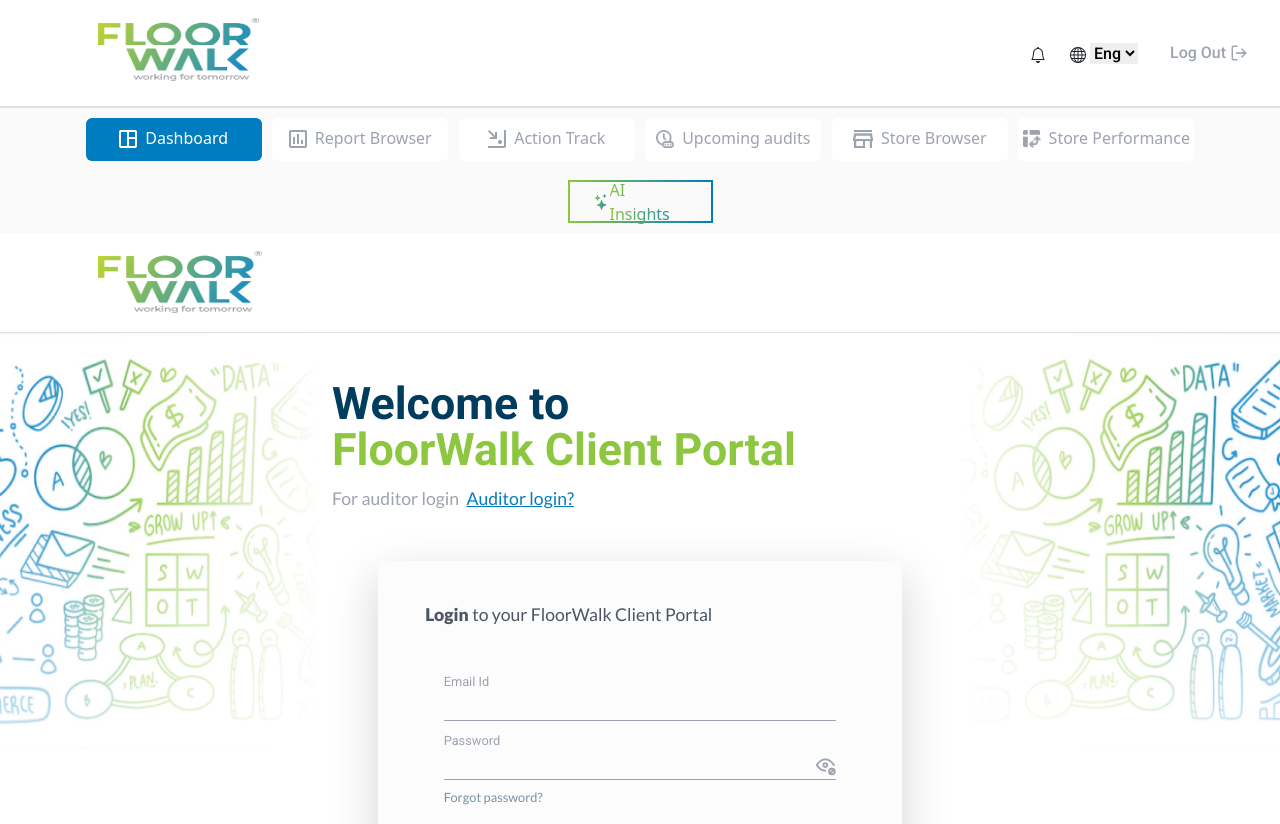
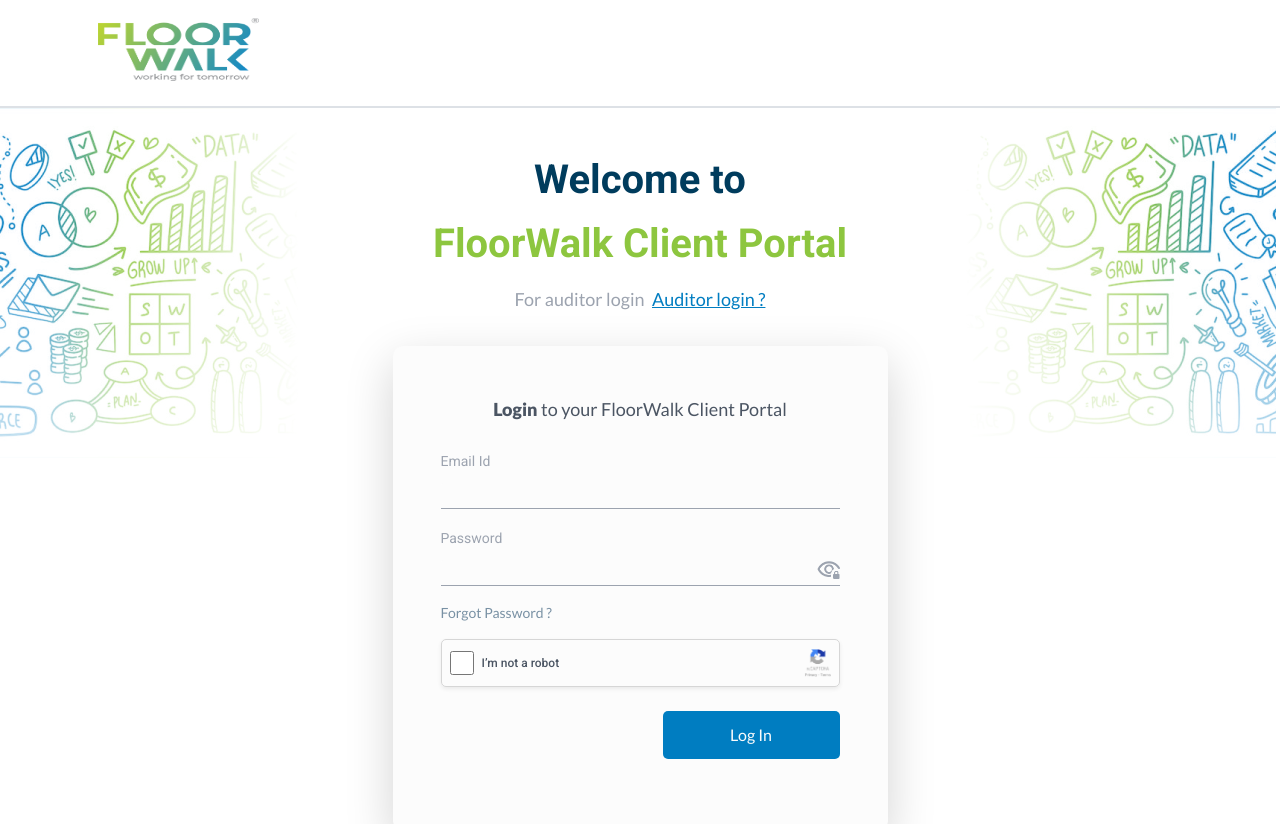
Before and after one commit to yashshshsh/clientPortal_FW, a React (Create React App) app: page / in a window 1280 px wide. Shown: the top 824 px of the page. Built offline with nearby package versions, Linux system fonts and the light colour scheme; what chartjs-plugin-datalabels would draw is missing.

Commit message:
login added

```diff
--- a/src/App.js
+++ b/src/App.js
@@ -2,42 +2,46 @@
 import 'bootstrap-icons/font/bootstrap-icons.css';
 import 'bootstrap/dist/js/bootstrap.bundle.min.js';
 import 'bootstrap/dist/css/bootstrap.min.css';
-import Navbar from './Components/Navbar'
-import Dashboard from './Components/Dashboard'
-import ReportBrowser from './Components/ReportBrowser'
-import AuditReport from './Components/AuditReport'
-import ActionTrack from './Components/ActionTrack'
+import Navbar from './Components/Navbar';
+import Dashboard from './Components/Dashboard';
+import ReportBrowser from './Components/ReportBrowser';
+import AuditReport from './Components/AuditReport';
+import ActionTrack from './Components/ActionTrack';
 import UpAudits from './Components/UpAudits';
 import StoreBrowserIn from './Components/StoreBrowserIn';
 import StoreBrowser from './Components/StoreBrowser';
-import StorePerformance from './Components/StorePerf'
-import Login from './Components/Login'
-
-import AI from './Components/AI'
-import {
-  BrowserRouter as Router,
-  Routes,
-  Route,
-} from "react-router-dom";
+import StorePerformance from './Components/StorePerf';
+import Login from './Components/Login';
+import AI from './Components/AI';
+import { BrowserRouter as Router, Routes, Route, useLocation } from "react-router-dom";
 
 function App() {
   return (
+    <Router>
+      <AppWithRouter />
+    </Router>
+  );
+}
+
+function AppWithRouter() {
+  const location = useLocation();
+  const isNavbarVisible = location.pathname !== "/";
+
+  return (
     <>
-      <Router>
-        <Navbar />
-        <Routes>
-          <Route exact path='/' element={<Login/>}></Route>
-          <Route exact path='/dashboard' element={<Dashboard />}></Route>
-          <Route exact path='/reportBrowser' element={<ReportBrowser />}></Route>
-          <Route exact path='/auditReport' element={<AuditReport />}></Route>
-          <Route exact path='/actionTrack' element={<ActionTrack />}></Route>
-          <Route exact path='/upAudits' element={<UpAudits />}></Route>
-          <Route exact path='/storeBrowser' element={<StoreBrowser/>}></Route>
-          <Route exact path='/storeBrowserInsights' element={<StoreBrowserIn/>}></Route>
-          <Route exact path='/storePerformance' element={<StorePerformance />}></Route>
-          <Route exact path='/AI' element={<AI />}></Route>
-        </Routes>
-      </Router>
+      {isNavbarVisible && <Navbar />}
+      <Routes>
+        <Route exact path='/' element={<Login />} />
+        <Route exact path="/dashboard" element={<Dashboard />} />
+        <Route exact path="/reportBrowser" element={<ReportBrowser />} />
+        <Route exact path="/auditReport" element={<AuditReport />} />
+        <Route exact path="/actionTrack" element={<ActionTrack />} />
+        <Route exact path="/upAudits" element={<UpAudits />} />
+        <Route exact path="/storeBrowser" element={<StoreBrowser />} />
+        <Route exact path="/storeBrowserInsights" element={<StoreBrowserIn />} />
+        <Route exact path="/storePerformance" element={<StorePerformance />} />
+        <Route exact path="/AI" element={<AI />} />
+      </Routes>
     </>
   );
 }
--- /dev/null
+++ b/src/CSS/Login.css
@@ -0,0 +1,175 @@
+@import url('https://fonts.googleapis.com/css2?family=Roboto:ital,wght@0,100;0,300;0,400;0,500;0,700;0,900;1,100;1,300;1,400;1,500;1,700;1,900&display=swap');
+
+/* font-family: "Roboto", sans-serif; */
+
+@import url('https://fonts.googleapis.com/css2?family=Lato:ital,wght@0,100;0,300;0,400;0,700;0,900;1,100;1,300;1,400;1,700;1,900&family=Roboto:ital,wght@0,100;0,300;0,400;0,500;0,700;0,900;1,100;1,300;1,400;1,500;1,700;1,900&display=swap');
+
+/* font-family: "Lato", sans-serif; */
+
+@import url('https://fonts.googleapis.com/css2?family=DM+Sans:ital,opsz,wght@0,9..40,100..1000;1,9..40,100..1000&family=Lato:ital,wght@0,100;0,300;0,400;0,700;0,900;1,100;1,300;1,400;1,700;1,900&family=Roboto:ital,wght@0,100;0,300;0,400;0,500;0,700;0,900;1,100;1,300;1,400;1,500;1,700;1,900&display=swap');
+
+/* font-family: "DM Sans", sans-serif; */
+
+@media (max-width: 495px) {
+    .collNav {
+        width: 100%;
+        display: flex;
+        justify-content: center;
+    }
+}
+
+.navb {
+    padding: 0 4.7rem;
+    background-color: #FAFAFA;
+}
+
+.header {
+    border-bottom: 2px solid #DDE1E6;
+}
+
+.logo {
+    margin-left: 6vw;
+    height: 90px;
+    width: 180px;
+    padding: 0.6rem;
+}
+
+.logo img {
+    height: 90%;
+    width: 100%;
+}
+
+.rightImg{
+    padding: 0 !important;
+}
+
+.main{
+    background-color: white !important;
+    min-height: 130vh;
+}
+
+.wel{
+    font-family: "Roboto", sans-serif;
+    color : #003C5D;
+    font-weight: 700;
+    font-size: 40px;
+    line-height: 48px;
+}
+
+.flp{
+    font-family: "Roboto", sans-serif;
+    color : #8DC63F;
+    font-weight: 700;
+    font-size: 40px;
+    line-height: 48px;
+}
+
+.audit-login p{
+    color : #9CA3AF;
+    font-weight: 500;
+    font-size: 18px;
+    font-family: "Lato", sans-serif;
+    line-height: 30px;
+}
+
+.audit-login span{
+    color: #007DC1;
+    text-decoration: underline;
+}
+
+.login-div{
+    max-width: 495px;
+    min-height: 435px;
+    border-radius: 10px;
+}
+
+.welcome{
+    width: 415px;
+}
+
+.inner span{
+    font-family: "Lato", sans-serif;
+    font-weight: 800;
+}
+
+.login-div label{
+    font-family: "Roboto", sans-serif;
+    font-weight: 400;
+    font-size: 14px;
+    line-height: 24px;
+    color : #9CA3AF;
+}
+
+.login-div input {
+    background-color: #FCFCFC;
+    color: #4B5563 !important;
+    outline: none;
+    border: none;
+    height: 1.5rem;
+}
+
+.login-div input:focus {
+    outline: none;  /* Ensure that no outline appears on focus */
+    box-shadow: none;  /* Optionally, remove any box-shadow */
+}
+
+.forPass{
+    color : #7991A4;
+    font-family: "Lato", sans-serif;
+    font-weight: 500;
+    font-size: 14px;
+}
+
+.captcha img{
+    height: 28px;
+}
+
+.robot-div{
+    border: 1px solid #D6D6D6;
+    border-radius: 5px;
+}
+
+.check input{
+    background-color: #FFFFFF;
+    height: 24px;
+    width: 24px;
+    border: 1px solid #D6D6D6 !important;
+}
+
+.check p{
+    color: #4B5563;
+    font-weight: 500;
+    font-family: "Roboto", sans-serif;
+    font-size: 12px;
+    line-height: 14px;
+}
+
+.lab-inp{
+    border-bottom: 1px solid #9CA3AF;
+    padding-bottom: 0.2rem;
+}
+
+.login-btn{
+    background-color: #007DC1;
+    color: white;
+    border-radius: 5px;
+    max-width: 177px;
+    min-height: 48px;
+    cursor: pointer;
+}
+
+.login-btn p{
+    color : #FCFCFC;
+    font-family: "Lato", sans-serif;
+    font-weight: 500;
+    font-size: 16px;
+    line-height: 20px;
+}
+
+.inner p{
+    font-family: "Lato", sans-serif;
+    font-weight: 500;
+    font-size: 18px;
+    line-height: 30px;
+    color : #4B5563;
+}
--- a/src/CSS/Login.module.css
+++ /dev/null
@@ -1,169 +0,0 @@
-@import url('https://fonts.googleapis.com/css2?family=Roboto:ital,wght@0,100;0,300;0,400;0,500;0,700;0,900;1,100;1,300;1,400;1,500;1,700;1,900&display=swap');
-@import url('https://fonts.googleapis.com/css2?family=Lato:ital,wght@0,100;0,300;0,400;0,700;0,900;1,100;1,300;1,400;1,700;1,900&display=swap');
-
-.header{
-    border-bottom: 1px solid #DDE1E6;
-    height: 12.5vh;
-}
-
-.logo {
-    margin-left: 6vw;
-    padding: 0.6rem;
-}
-
-.logo img {
-    height : 62px;
-    width : 164px;
-}
-
-.leftImg, .rightImg {
-    height: 52vh;
-    width: 25vw;
-}
-
-.leftImg img, .rightImg img {
-    height: 100%;
-    width: 100%;
-}
-
-@media(min-width: 991px) {
-    .leftImg img, .rightImg img {
-        width: 25vw !important;
-        height: 52vh !important;
-        max-width: none;
-    }
-}
-
-.heroWelcome {
-    height: 19.5vh;
-}
-
-.wText {
-    font-family: "Roboto", sans-serif;
-    font-weight: 700;
-    font-size: 2.8rem;
-    line-height: 2.9rem;
-    margin: 0;
-}
-
-.audLog {
-    font-family: "Lato", sans-serif;
-    font-size: 1.1rem;
-    font-weight: 500;
-    line-height: 1.1rem;
-    margin-top: 1rem;
-}
-
-.audSpan {
-    color: #007DC1;
-    text-decoration: underline;
-}
-
-.logUpper {
-    height: 1.8rem;
-    margin: 2.5rem;
-    width: 82%;
-}
-
-.logLower {
-    width: 100%;
-}
-
-.email, .password, .forgot {
-    margin: 0 auto;
-    width: 75%;
-}
-
-.logForm {
-    margin: 3rem;
-    height: 65%;
-    width: 85%;
-    border-radius: 5px;
-    background-color: #FCFCFC;
-}
-
-.logUpper span {
-    font-family: "Lato", sans-serif;
-    font-weight: 800;
-    font-size: 1.1rem;
-    line-height: 1.8rem;
-    color: #4B5563;
-}
-
-.logUpper p {
-    font-family: "Lato", sans-serif;
-    font-weight: 500;
-    font-size: 1.1rem;
-    line-height: 1.8rem;
-    color: #4B5563;
-}
-
-.email label, .password label {
-    font-family: "Roboto", sans-serif;
-    font-weight: 400;
-    font-size: 0.8rem;
-    line-height: 1.5rem;
-    color: #9CA3AF;
-}
-
-.inputBars {
-    border: none;
-    border-bottom: 1px solid #9CA3AF;
-    outline: none;
-    background-color: #FCFCFC;
-}
-
-.inputBars1 {
-    border: none;
-    outline: none;
-    background-color: #FCFCFC;
-}
-
-.password {
-    border-bottom: 1px solid #9CA3AF;
-}
-
-.forgot p {
-    color: #7991A4;
-    font-family: "Lato", sans-serif;
-    font-weight: 500;
-    font-size: 0.8rem;
-}
-
-.robot {
-    height: 6.5vh;
-    width: 75%;
-    border: 1px solid #D6D6D6;
-    border-radius: 5px;
-    background-color: #FAFAFA;
-}
-
-.robot p {
-    font-family: "Roboto", sans-serif;
-    font-weight: 500;
-    font-size: 0.6rem;
-    line-height: 0.8rem;
-    color: #4B5563;
-}
-
-#checkbox {
-    height: 1.5rem;
-    width: 1.5rem;
-    border: 2.03px solid #C1C1C1;
-    background-color: #FFFFFF;
-}
-
-.logInBtn {
-    width: 75%;
-}
-
-.logBtn {
-    width: 46%;
-    background-color: #007DC1;
-    height: 5.7vh;
-    border: none;
-    border-radius: 5px;
-    color: white;
-    font-family: "Lato", sans-serif;
-    font-weight: 500;
-}
--- a/src/Components/Login.js
+++ b/src/Components/Login.js
@@ -1,79 +1,79 @@
-import React from 'react'
-import logo from '../Images/Floorwalk logo7x.png'
-import leftImg from '../Images/Rectangle 1789.png'
-import rightImg from '../Images/Rectangle 1790.png'
-import { TbEyeCancel } from "react-icons/tb";
-import styles from '../CSS/Login.module.css';
-import { FiX } from 'react-icons/fi';
+import React from 'react';
+import logo from '../Images/Floorwalk logo7x.png';
+import leftImg from '../Images/Rectangle 1789.png';
+import eyeLock from '../Images/visibility_lock.png'
+import captcha from '../Images/Frame.png'
+import rightImg from '../Images/Rectangle 1790.png';
+import '../CSS/Login.css';
 
 const Login = () => {
   return (
-    <div>
-      <nav class={`${styles.header} navbar navbar-expand-lg`}>
-        <div class="container-fluid">
-          <div className={`${styles.logo}`}>
-            <img src={logo} alt='img'></img>
+    <div className='hero-main'>
+      <nav className="header navbar navbar-expand-lg">
+        <div className="container-fluid d-flex">
+          <div className="logo">
+            <img src={logo} alt="Logo" />
           </div>
         </div>
       </nav>
 
-      <div className="hero-section container-fluid d-flex p-0 justify-content-between">
-        <div className={`${styles.modalBody} ${styles.leftImg} d-none d-sm-inline-block`}>
-          <img src={leftImg} alt="Left" className="img-fluid" />
+      <div className="main row">
+        <div className="leftImg p-0 col-sm-2 col-md-3">
+          <img src={leftImg} alt="img" className="img-fluid"/>
         </div>
 
-        <div className={`${styles.modalBody} ${styles.heroForm} container`}>
-          <div className={`${styles.heroWelcome} mt-5`}>
-            <p style={{ color: "#003C5D" }} className={styles.wText}>Welcome to</p>
-            <p style={{ color: "#8DC63F" }} className={styles.wText}>FloorWalk Client Portal</p>
-            <p style={{ color: "#9CA3AF" }} className={styles.audLog}>
-              For auditor login <span className={`${styles.audSpan} mx-1`}>Auditor login?</span>
-            </p>
+        <div className="mainDiv col-sm-8 col-md-6">
+          <div className="welcome mx-auto mt-5 d-flex flex-column align-items-center">
+            <p className='wel'>Welcome to</p>
+            <p className='flp'>FloorWalk Client Portal</p>
+            <div className="audit-login">
+              <p>For auditor login <span className='ms-1'>Auditor login ?</span></p>
+            </div>
           </div>
 
-          <div className={`${styles.modalBody} ${styles.logForm} shadow-lg mx-auto mt-4 d-flex flex-column align-items-center`}>
-            <div className={styles.logUpper}>
-              <p><span>Login</span> to your FloorWalk Client Portal</p>
-            </div>
+          <div style={{ backgroundColor: "#FCFCFC" }} className="login-div mx-auto mt-3 shadow-lg p-5">
+            <div>
+              <div className="inner text-center">
+                <p><span>Login</span> to your FloorWalk Client Portal</p>
+              </div>
+              <div className="details mt-4">
+                <div class="my-3 lab-inp">
+                  <label class="form-label">Email Id</label>
+                  <input type="email" class="form-control" id="exampleInputEmail1" />
+                </div>
+                <div class="my-3 lab-inp">
+                  <label class="form-label">Password</label>
+                  <div className='df'>
+                    <input type="password" class="form-control" id="exampleInputPassword1" />
+                    <img src={eyeLock} alt='img'></img>
+                  </div>
+                </div>
+                <p className='forPass'>Forgot Password ?</p>
+                <div className="robot-div p-2 d-flex shadow-sm align-items-center justify-content-between">
+                  <div className="check df">
+                    <input type='checkbox'></input>
+                    <p className='my-2 ms-2'>I’m not a robot</p>
+                  </div>
+                  <div className="captcha">
+                    <img src={captcha} alt="img" />
+                  </div>
+                </div>
 
-            <div className={`${styles.modalBody} ${styles.logLower} d-flex flex-column`}>
-              <div className={`${styles.email} d-flex flex-column`}>
-                <label className="d-block text-start">Email Id</label>
-                <input type="text" className={styles.inputBars} id="email" name="email" />
-              </div>
-
-              <div className={`${styles.password} my-2 d-flex flex-column`}>
-                <label className="d-block text-start">Password</label>
-                <div className={`${styles.passInput} d-flex`}>
-                  <input type="password" className={`${styles.inputBars1} w-100`} id="password" name="password" />
-                  <TbEyeCancel color="#9CA3AF" size={24} />
+                <div className="login-btn my-4 df ms-auto">
+                  <p className='my-2'>Log In</p>
                 </div>
-              </div>
-
-              <div className={styles.forgot}>
-                <p className="text-start">Forgot password?</p>
-              </div>
-
-              <div className={`${styles.robot} mx-auto my-3`}>
-                <div className={`${styles.robotCheck} gap-2 mx-2 d-flex my-2`}>
-                  <input type="checkbox" id="checkbox" name="checkbox" />
-                  <p className="my-2">I'm not a robot</p>
-                </div>
-              </div>
-
-              <div className={`${styles.logInBtn} text-end mx-auto`}>
-                <button type="button" className={styles.logBtn}>Log In</button>
               </div>
             </div>
           </div>
+
         </div>
 
-        <div className={`${styles.modalBody} ${styles.rightImg} d-none d-sm-inline-block`}>
-          <img src={rightImg} alt="Right" className="img-fluid" />
+        <div className="rightImg col-sm-2 col-md-3">
+          <img src={rightImg} alt="img" className="img-fluid"/>
         </div>
       </div>
     </div>
   );
 }
 
-export default Login
+export default Login;
```
Also changed, not shown: src/Images/Frame.png (added), src/Images/visibility_lock.png (added).
